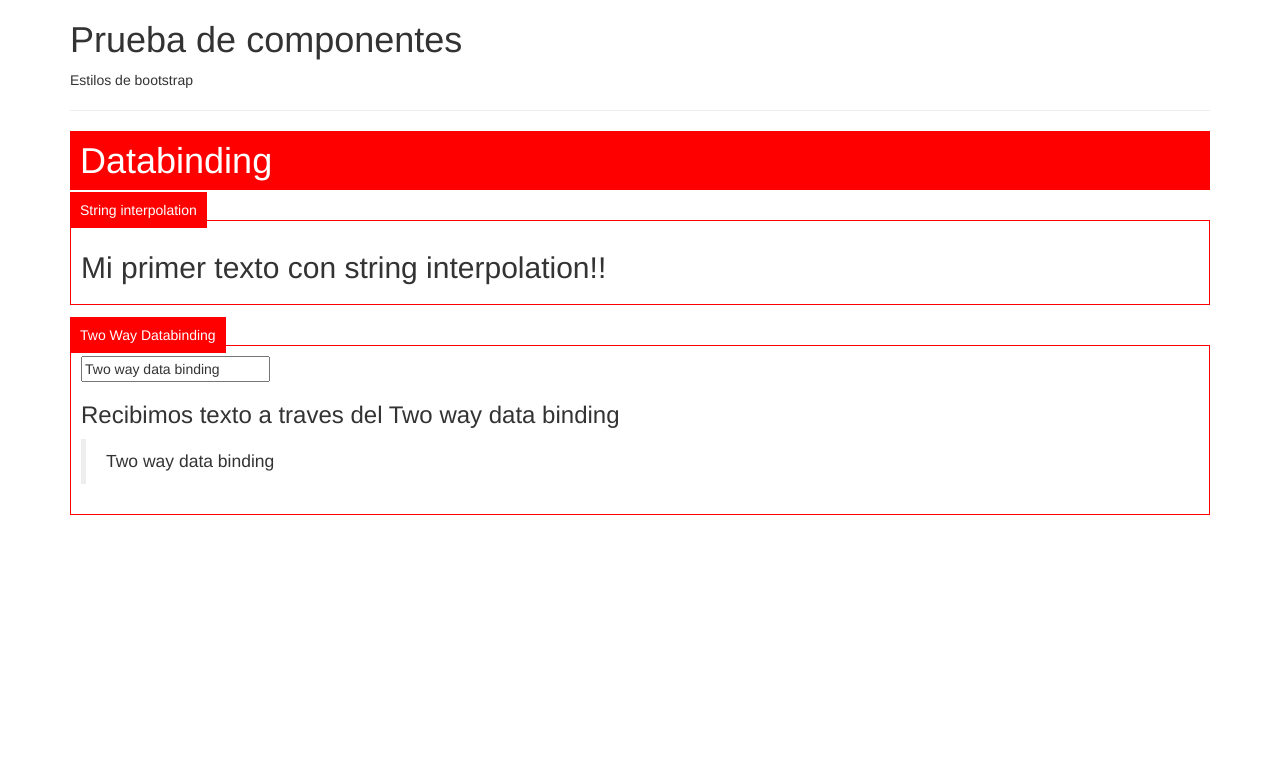
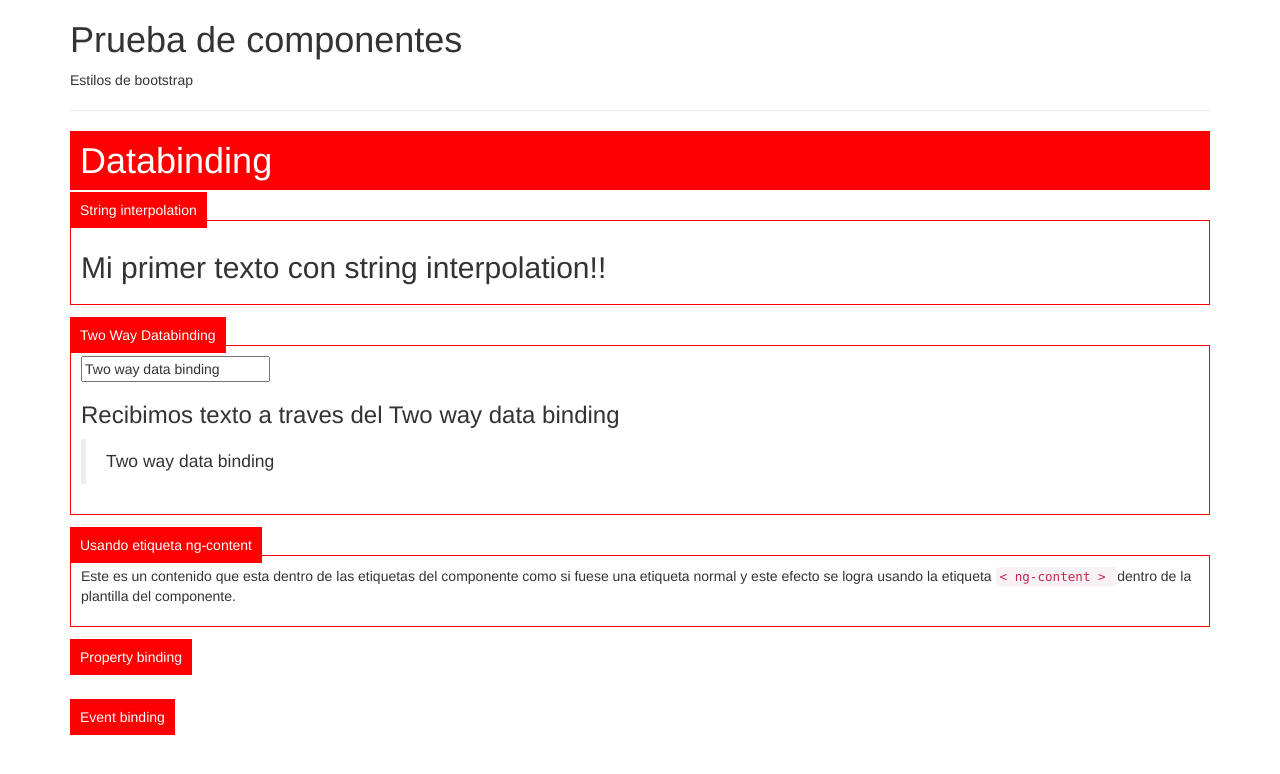
Before and after one commit to eliasrosales88/angular-components, an Angular app: page / in a window 1280 px wide. Shown: the top 774 px of the page. Built offline with nearby package versions, Linux system fonts and the light colour scheme.

Commit message:
Creating ng-component-feature component to demostrate the use of ng-content tag in a template

```diff
--- a/src/app/app.component.html
+++ b/src/app/app.component.html
@@ -1,14 +1,27 @@
 <div class="container">
-
   <h1>Prueba de componentes</h1>
   <span>Estilos de bootstrap</span>
   <hr>
   <h1 class="bg-red">Databinding</h1>
-
     <span class="bg-red">String interpolation</span>
     <app-string-interpolation></app-string-interpolation>
     <br>
 
     <span class="bg-red">Two Way Databinding</span>
     <app-two-way-databinding></app-two-way-databinding>
+    <br>
+
+    <span class="bg-red">Usando etiqueta ng-content</span>
+    <app-ng-content-feature>
+      <p>Este es un contenido que esta dentro de las etiquetas del componente como si fuese una etiqueta normal y este efecto se logra usando la etiqueta <code> < ng-content > </code> dentro de la plantilla del componente.
+      </p>
+    </app-ng-content-feature>
+    <br>
+
+    <span class="bg-red">Property binding</span>
+    <br>
+    <br>
+    <br>
+    <span class="bg-red">Event binding</span>
+
 </div>
--- a/src/app/app.module.ts
+++ b/src/app/app.module.ts
@@ -5,12 +5,14 @@ import { FormsModule } from '@angular/forms';
 import { AppComponent } from './app.component';
 import { StringInterpolationComponent } from './string-interpolation/string-interpolation.component';
 import { TwoWayDatabindingComponent } from './two-way-databinding/two-way-databinding.component';
+import { NgContentFeatureComponent } from './ng-content-feature/ng-content-feature.component';
 
 @NgModule({
   declarations: [
     AppComponent,
     StringInterpolationComponent,
-    TwoWayDatabindingComponent
+    TwoWayDatabindingComponent,
+    NgContentFeatureComponent
   ],
   imports: [
     BrowserModule,
--- /dev/null
+++ b/src/app/ng-content-feature/ng-content-feature.component.html
@@ -0,0 +1,3 @@
+<div class="border-1 border-red">
+  <ng-content></ng-content>
+</div>
--- /dev/null
+++ b/src/app/ng-content-feature/ng-content-feature.component.ts
@@ -0,0 +1,15 @@
+import { Component, OnInit } from '@angular/core';
+
+@Component({
+  selector: 'app-ng-content-feature',
+  templateUrl: './ng-content-feature.component.html',
+  styleUrls: ['./ng-content-feature.component.css']
+})
+export class NgContentFeatureComponent implements OnInit {
+
+  constructor() { }
+
+  ngOnInit() {
+  }
+
+}
--- a/src/styles.css
+++ b/src/styles.css
@@ -3,6 +3,9 @@
     background: red;
     color: white;
     padding: 10px;
+}
+.bg-gray{
+    background: #eee;
 }
 .border-1{
     border: 1px solid #eee;
```
Also changed, not shown: src/app/ng-content-feature/ng-content-feature.component.css (added), 1 other file (tests, documents, lock files or other folders). Lines whose indentation alone changed are shown as unchanged.
